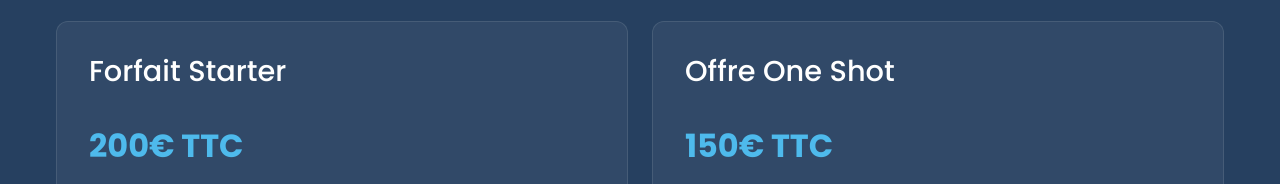
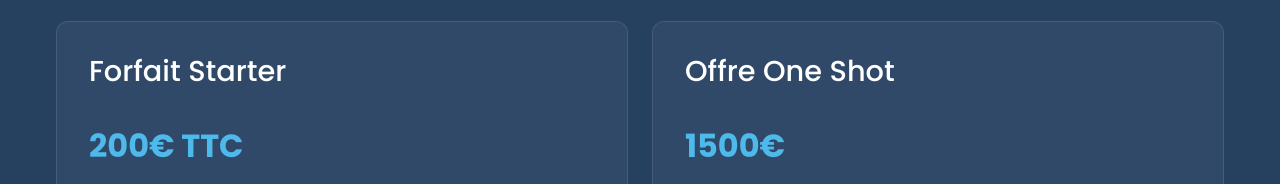
Before and after one commit to VBWEBcorp/services-SEO-VBWEB, a plain HTML site: page index.html in a window 1280 px wide. Shown: the part 1120-1304 px from the top of the page. Drawn offline with nearby package versions, Linux system fonts and the light colour scheme.

Commit message:
Mise à jour du prix One Shot à 1500€

```diff
--- a/index.html
+++ b/index.html
@@ -192,7 +192,7 @@
                 <div class="card h-100">
                     <div class="card-body">
                         <h3 class="card-title">Offre One Shot</h3>
-                        <div class="price">150€ TTC</div>
+                        <p class="price">1500€</p>
 
                         <div class="feature-section">
                             <h4><i class="fas fa-chart-line me-2"></i>Stratégie SEO</h4>
```
